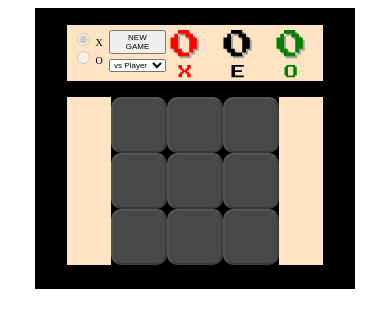
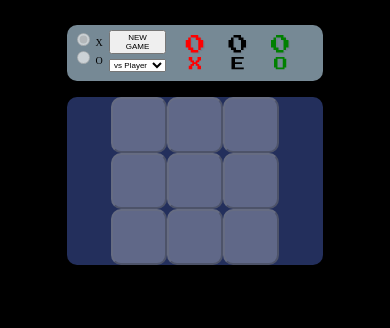
Before and after one commit to keilo-bravo/TaTeTi, a PHP site: page / in a window 390 px wide. Shown: the top 328 px of the page. Run offline with PHP 8.4, Linux system fonts and the light colour scheme.

Commit message:
styles varios

```diff
--- a/styles/stiles.css
+++ b/styles/stiles.css
@@ -1,9 +1,12 @@
+body{
+    background-color: black;
+}
+
 .contenedor{
     margin:auto;
     padding-top: 1px;
     width: 800px;
     height: 720px;
-    background-color: black;
 }
 @media screen and (max-width: 800px) and (min-width: 541px) {
     .contenedor{
@@ -18,17 +21,18 @@
     }
 }
 .section {
+    background-color: black;
     display: flex;
-    background-color: bisque;
     margin: 5% 10%;
+    border-radius: 10px;
 }
 .puntaje{
-
+    background-color: rgba(195, 226, 246, 0.608);
     height: 20%;
 }
 .juego{
+    background-color: rgba(96, 127, 250, 0.368);
     height: 60%;
-
 }
 .buttons{
     padding: 2%;
@@ -51,9 +55,13 @@
     margin: auto;
     text-align: center;
 }
+span{
+    font-size: 60px;
+    text-shadow: 4px 5px  rgba(96, 103, 110, 0.671);
+}
 .score {
     height: 70%;
-    font-size: 80px;
+    font-size: 60px;
     margin-top: 0px !important;
     text-shadow: 0.07em 0.07em rgba(110, 122, 134, 0.633);
 }
@@ -76,26 +84,36 @@ p, span {
 }
 @media screen and (max-width: 800px) and (min-width: 541px) {
     .score {
-        font-size: 50px;
+        font-size: 40px;
     }
     .player {
         font-size: 20px;
     }
+    span{
+        font-size: 50px;
+    }
 }
 @media screen and (max-width: 540px) {
     .score {
-        font-size: 30px;
+        font-size: 20px;
         margin-top: 0px !important;
     }
     .player {
         font-size: 14px;
+    }
+    span{
+        font-size: 30px;
+    }
+    .average{
+        margin: auto;
+        width: 50%;
     }
 }
 .tablero{
     margin: auto;
     width: 420px;
     height: 420px;
-    background-color: black;
+
 }
 .tablero div{
     display: flex;
```
